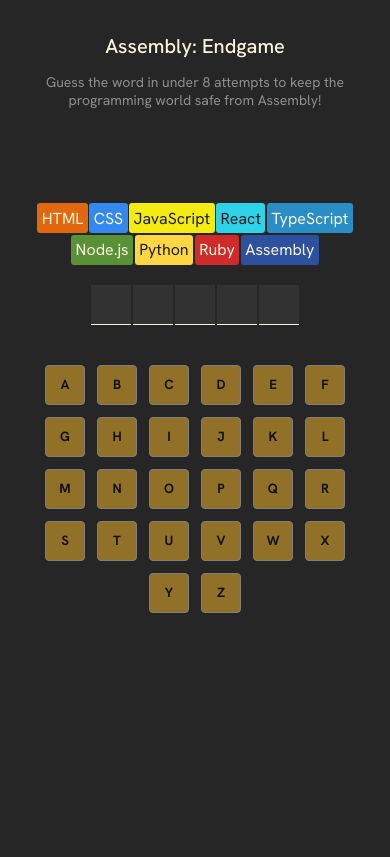
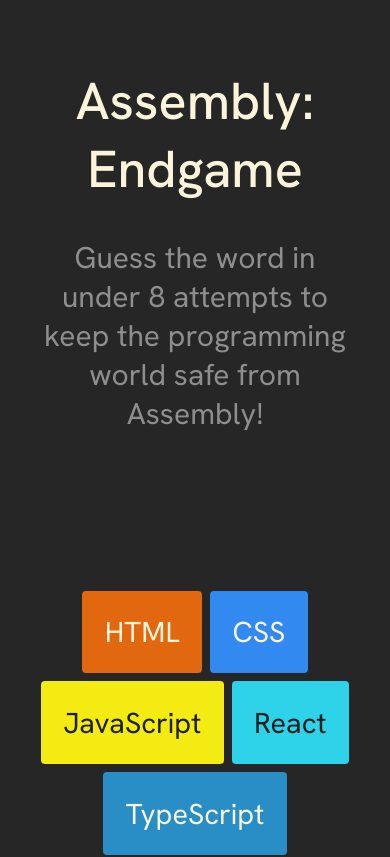
Before and after one commit to windowwelder/codepunk, a React (Vite) app: page / in a window 390 px wide. Shown: the top 857 px of the page. Built offline with nearby package versions, Linux system fonts and the light colour scheme.

Commit message:
style: responsive design

```diff
--- a/index.css
+++ b/index.css
@@ -7,8 +7,8 @@
     font-family: "Hanken Grotesk", Arial, sans-serif;
     background-color: #262626;
     color: #D9D9D9;
-    padding: 20px;
-    height: 100vh;
+    padding: 2rem;
+    height: 100%;
 }
 
 main {
@@ -22,14 +22,14 @@
 }
 
 header > h1 {
-    font-size: 1.25rem;
+    font-size: 3.25rem;
     font-weight: 500;
     color: #F9F4DA;
 }
 
 header > p {
-    font-size: 0.875rem;
-    max-width: 350px;
+    font-size: 1.875rem;
+    max-width: 40rem;
     color: #8E8E8E;
 }
 
@@ -41,15 +41,15 @@
     color: #F9F4DA;
     width: 100%;
     height: 100%;
-    max-width: 350px;
-    min-height: 60px;
-    border-radius: 4px;
-    margin-bottom: 20px;
+    max-width: 40rem;
+    min-height: 6rem;
+    border-radius: 0.35rem;
+    margin-bottom: 2rem;
 }
 
 section.game-status.won {
     background-color: #10A95B;
-    min-height: 60px;
+    min-height: 6rem;
 }
 
 section.game-status.lost {
@@ -58,48 +58,78 @@
 
 section.game-status.farewell {
     background-color: #7A5EA7;
-    border: 1px dashed #323232;
+    border: 0.15rem dashed #323232;
 }
 
 section.game-status > h2 {
-    font-size: 1.25rem;
-    margin: 0px
+    font-size: 1.9rem;
+    margin: 0.4rem
 }
 
 section.game-status > p {
-    margin: 5px;
+    margin: 0rem;
+    font-size: 1.4rem;
 }
-
 
 .chips-container {
     display: flex;
     flex-flow: row wrap;
     justify-content: center;
-    gap: 1.5px;
-    max-width: 350px;
-    max-height: 51.5px;
+    gap: 0.5rem;
+    max-width: 48rem;
+    max-height: 30rem;
     margin: auto;
+}
+
+section.language-chips {
+    display: flex;
+    flex-wrap: wrap;
+    gap: 0.4rem;
+    justify-content: center;
+    max-width: 10rem;
+    margin-bottom: 4rem;
+}
+
+span.chip {
+    border-radius: 0.25rem;
+    padding: 1.4rem;
+    position: relative;
+    font-size: 1.8rem;
+}
+
+span.chip.lost::before {
+    content: "\1F480";
+    position: absolute;
+    display: flex;
+    align-items: center;
+    justify-content: center;
+    font-size: 2rem;
+    height: 100%;
+    width: 100%;
+    top: 0;
+    left: 0;
+    background-color: rgba(0, 0, 0, 0.7);
 }
 
 section.word {
     display: flex;
     justify-content: center;
     flex-wrap: wrap;
-    gap: 2px;
-    margin-top: 30px;
+    gap: 0.5rem;
+    margin-top: 2rem;
 }
 
 section.word > span {
-    width: 40px;
-    height: 40px;
+    width: 5rem;
+    height: 5rem;
     display: flex;
     justify-content: center;
     align-items: center;
-    border-bottom: 1px solid #F9F4DA;
+    border-bottom: 0.2rem solid #F9F4DA;
     background-color: #323232;
     color: #F9F4DA;
     font-family: "Hanken Grotesk";
-    font-size: 18px;
+    font-size: 1.8rem;
     font-weight: bold;
 }
 
@@ -108,8 +138,8 @@
 }
 
 section.keyboard {
-    margin-top: 40px;
-    max-width: 550px;
+    margin-top: 3rem;
+    max-width: 45rem;
     display: flex;
     flex-wrap: wrap;
     justify-content: center;
@@ -117,27 +147,29 @@
 }
 
 section.keyboard > button {
-    width: 40px;
-    height: 40px;
-    opacity: 50%;
+    width: 5rem;
+    height: 5rem;
+    opacity: 65%;
     background-color: #FCBA29;
-    border: 1px solid #D7D7D7;
-    border-radius: 4px;
+    border: 0.2rem solid #D7D7D7;
+    border-radius: 0.3rem;
     font-family: "Hanken Grotesk", Arial, sans-serif;
     font-weight: bold;
+    font-size: 2.6rem;
 }
 
 button.new-game {
     background-color: #11B5E5;
-    border: 1px solid #D7D7D7;
+    border: 0.15rem solid #D7D7D7;
     border-radius: 4px;
-    width: 225px;
-    height: 40px;
-    padding: 6px 12px;
+    width: 40rem;
+    height: 6rem;
+    padding: 1rem 2rem;
     display: block;
     margin-inline: auto;
     cursor: pointer;
-    margin-top: 20px;
+    margin-top: 2rem;
+    font-size: 2rem;
 }
 
 section.keyboard > button.correct {
@@ -146,35 +178,6 @@
 
 section.keyboard > button.wrong {
     background-color: #EC5D49;
-}
-
-section.language-chips {
-    display: flex;
-    flex-wrap: wrap;
-    gap: 5px;
-    justify-content: center;
-    max-width: 350px;
-    margin-bottom: 36px;
-}
-
-span.chip {
-    border-radius: 3px;
-    padding: 4.5px;
-    position: relative;
-}
-
-span.chip.lost::before {
-    content: "\1F480";
-    position: absolute;
-    display: flex;
-    align-items: center;
-    justify-content: center;
-    font-size: 0.85rem;
-    height: 100%;
-    width: 100%;
-    top: 0;
-    left: 0;
-    background-color: rgba(0, 0, 0, 0.7);
 }
 
 .sr-only {
--- a/index.html
+++ b/index.html
@@ -4,6 +4,7 @@
         <link rel="preconnect" href="https://fonts.gstatic.com" crossorigin>
         <link href="https://fonts.googleapis.com/css2?family=Hanken+Grotesk:ital,wght@0,100..900;1,100..900&display=swap" rel="stylesheet">
         <link rel="stylesheet" href="/index.css">
+        <meta name="viewport" content="width=device-width, initial-scale=1" />
     </head>
     <body>
         <div id="root"></div>
```
